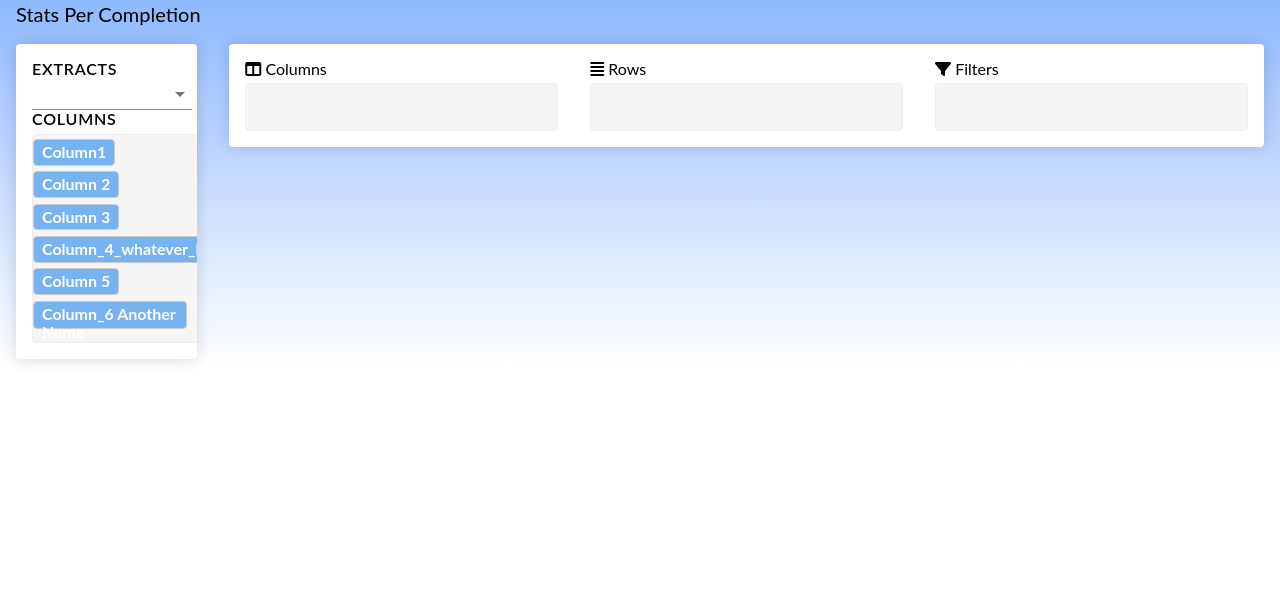
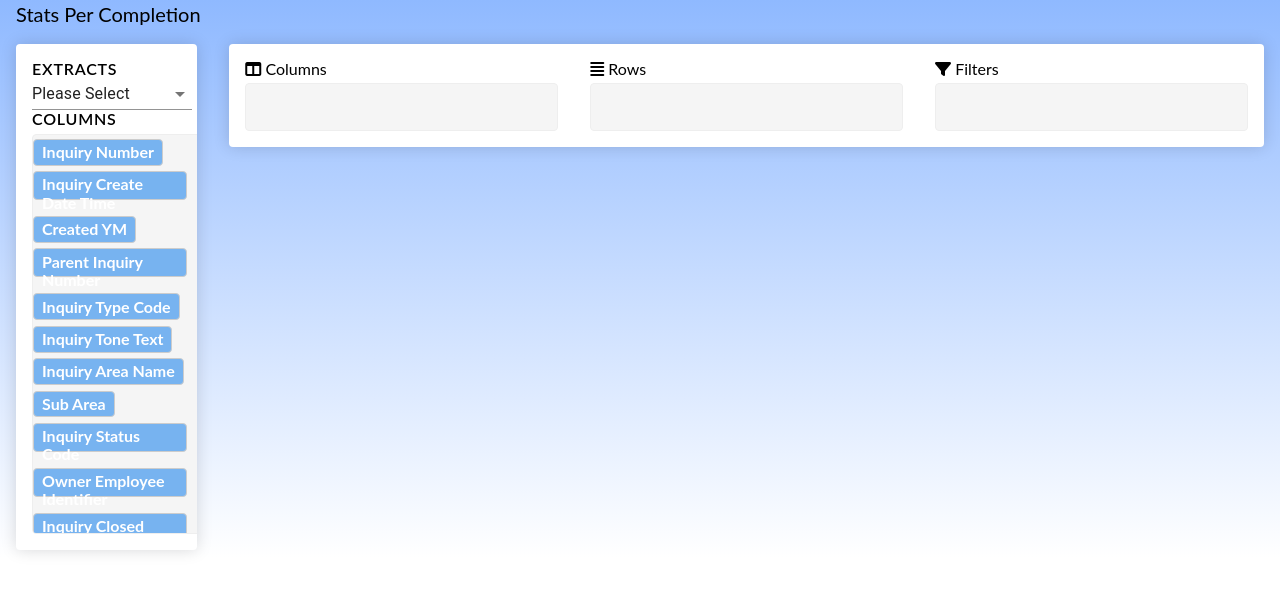
Before and after one commit to santosh101191/analysis, a React (Create React App) app: page / in a window 1280 px wide. Shown: the top 592 px of the page. Built offline with nearby package versions, Linux system fonts and the light colour scheme.

Commit message:
update filter values on drag

```diff
--- a/src/Analysis/Statistics.js
+++ b/src/Analysis/Statistics.js
@@ -7,6 +7,7 @@ import './analysisStyle.css';
 var _ = require('lodash');
 
 const extractData = require('../assets/dropdown.json');
+const columnJSON = require('../assets/columns.json');
 const EXTRACT_STS = 4; //id of list to be shown in extract dropdown
 
 
@@ -23,15 +24,7 @@ export default class Statistics extends React.Component {
       filterDataValues: [],
       columnsDataValues: [],
       rowDataValues: [],
-      columnData: [
-        { name: 'Column1', id: 1 },
-        { name: 'Column 2', id: 2 },
-        { name: 'Column 3', id: 3 },
-        { name: 'Column_4_whatever_long_name', id: 4 },
-        { name: 'Column 5', id: 5 },
-        { name: 'Column_6 Another Name', id: 6 },
-
-      ],
+      columnData: columnJSON,
     }
     this.renderExtractOptions = this.renderExtractOptions.bind(this);
     this.handleExtractChange = this.handleExtractChange.bind(this);
@@ -145,7 +138,7 @@ export default class Statistics extends React.Component {
     valuesToUpdate.forEach(item =>{
       this.setState({item: headerRowValues[item]});
     });
-
+   debugger;
     console.log(headerRowValues);
     // showing filter based on values on headerRow Filter
     if (headerRowValues['filterDataValues'].length > 0) {
@@ -169,10 +162,20 @@ export default class Statistics extends React.Component {
       name: 'Filter3',
       id: 3
     }
-    ]
+    ];
+   let  filterValues = [];
+this.state.columnData.forEach(item =>{
+
+this.state.filterDataValues.forEach(item2 =>{
+
+	filterValues.push(item[item2])
+});
+
+});
+  filterOptions = _.uniqBy(filterValues);
     let toRender = filterOptions.map((item, index) => {
       return (
-        (<MenuItem key={`${item.name}-${index}`} value={item.name}>{item.name}</MenuItem>)
+        (<MenuItem key={`${item}-${index}`} value={item}>{item}</MenuItem>)
       )
     })
 
@@ -184,8 +187,13 @@ export default class Statistics extends React.Component {
           id="select-filter1"
           style={{ width: "10em" }}
           value={this.state.filterSelected}
+          displayEmpty
           onChange={(e) => { this.handleFilterChange(e) }}
-        >{toRender}
+        >
+          <MenuItem value="" disabled>
+            Please Select
+          </MenuItem>
+          {toRender}
         </Select>
       </div>
     )
@@ -206,17 +214,24 @@ export default class Statistics extends React.Component {
         id="select-extract"
         style={{ width: "10em" }}
         value={this.state.extractSelected}
+        displayEmpty
         onChange={(e) => { this.handleExtractChange(e) }}
-      >{toRender}
+      >
+         <MenuItem value="" disabled>
+         Please Select
+          </MenuItem>
+        {toRender}
       </Select>
     )
   }
 
   renderColumData() {
-    let toRender = this.state.columnData.map((item, index) => {
+
+    console.log(Object.keys(this.state.columnData[0]));
+    let toRender = Object.keys(this.state.columnData[0]).map((item, index) => {
       return (
-        <div key={`${item.name}-${index}`} draggable="true" onDragStart={(ev) => { this.drag(ev) }} id={`${item.name}-${index}`} className="dragger">
-          {item.name}
+        <div key={`${item}-${index}`} draggable="true" onDragStart={(ev) => { this.drag(ev) }} id={`${item}-${index}`} className="dragger">
+          {item}
         </div>
       )
     })
--- /dev/null
+++ b/src/assets/columns.json
@@ -0,0 +1,106 @@
+[
+  {
+    "Inquiry Number": "1-17713536174",
+    "Inquiry Create Date Time": "2015-07-16 22:12:59.0",
+    "Created YM": 201507,
+    "Parent Inquiry Number": "1-82SM4SM,",
+    "Inquiry Type Code": "Group",
+    "Inquiry Tone Text": "Calm",
+    "Inquiry Area Name": "Group Inventory",
+    "Sub Area": "Email",
+    "Inquiry Status Code": "Open",
+    "Owner Employee Identifier": "1-6MI0XR0",
+    "Inquiry Closed Date Time": null
+  },
+  {
+    "Inquiry Number": "1-17713536174",
+    "Inquiry Create Date Time": "2015-07-16 22:12:59.0",
+    "Created YM": 201507,
+    "Parent Inquiry Number": "1-82SM4SM,",
+    "Inquiry Type Code": "Group",
+    "Inquiry Tone Text": "Calm",
+    "Inquiry Area Name": "Group Inventory",
+    "Sub Area": "Email",
+    "Inquiry Status Code": "Open",
+    "Owner Employee Identifier": "1-6MI0XR0",
+    "Inquiry Closed Date Time": null
+  },
+  {
+    "Inquiry Number": "1-17713536174",
+    "Inquiry Create Date Time": "2015-07-16 22:12:59.0",
+    "Created YM": 201507,
+    "Parent Inquiry Number": "1-82SM4SM,",
+    "Inquiry Type Code": "Group",
+    "Inquiry Tone Text": "Calm",
+    "Inquiry Area Name": "Group Inventory",
+    "Sub Area": "Email",
+    "Inquiry Status Code": "Open",
+    "Owner Employee Identifier": "1-6MI0XR0",
+    "Inquiry Closed Date Time": null
+  },
+  {
+    "Inquiry Number": "1-17713536174",
+    "Inquiry Create Date Time": "2015-07-16 22:12:59.0",
+    "Created YM": 201507,
+    "Parent Inquiry Number": "1-82SM4SM,",
+    "Inquiry Type Code": "Group",
+    "Inquiry Tone Text": "Calm",
+    "Inquiry Area Name": "Group Inventory",
+    "Sub Area": "Email",
+    "Inquiry Status Code": "Open",
+    "Owner Employee Identifier": "1-6MI0XR0",
+    "Inquiry Closed Date Time": null
+  },
+  {
+    "Inquiry Number": "1-17713536174",
+    "Inquiry Create Date Time": "2015-07-16 22:12:59.0",
+    "Created YM": 201507,
+    "Parent Inquiry Number": "1-82SM4SM,",
+    "Inquiry Type Code": "Group",
+    "Inquiry Tone Text": "Calm",
+    "Inquiry Area Name": "Group Inventory",
+    "Sub Area": "Email",
+    "Inquiry Status Code": "Open",
+    "Owner Employee Identifier": "1-6MI0XR0",
+    "Inquiry Closed Date Time": null
+  },
+  {
+    "Inquiry Number": "1-17713536174",
+    "Inquiry Create Date Time": "2015-07-16 22:12:59.0",
+    "Created YM": 201507,
+    "Parent Inquiry Number": "1-82SM4SM,",
+    "Inquiry Type Code": "Group",
+    "Inquiry Tone Text": "Calm",
+    "Inquiry Area Name": "Group Inventory",
+    "Sub Area": "Email",
+    "Inquiry Status Code": "Open",
+    "Owner Employee Identifier": "1-6MI0XR0",
+    "Inquiry Closed Date Time": null
+  },
+  {
+    "Inquiry Number": "1-17713536174",
+    "Inquiry Create Date Time": "2015-07-16 22:12:59.0",
+    "Created YM": 201507,
+    "Parent Inquiry Number": "1-82SM4SM,",
+    "Inquiry Type Code": "Group",
+    "Inquiry Tone Text": "Calm",
+    "Inquiry Area Name": "Group Inventory",
+    "Sub Area": "Email",
+    "Inquiry Status Code": "Open",
+    "Owner Employee Identifier": "1-6MI0XR0",
+    "Inquiry Closed Date Time": null
+  },
+  {
+    "Inquiry Number": "1-17713536174",
+    "Inquiry Create Date Time": "2015-07-16 22:12:59.0",
+    "Created YM": 201507,
+    "Parent Inquiry Number": "1-82SM4SM,",
+    "Inquiry Type Code": "Group",
+    "Inquiry Tone Text": "Calm",
+    "Inquiry Area Name": "Group Inventory",
+    "Sub Area": "Email",
+    "Inquiry Status Code": "Closed",
+    "Owner Employee Identifier": "1-6MI0XR0",
+    "Inquiry Closed Date Time": "2018-09-27 23:07:17.0"
+  }
+]
```
